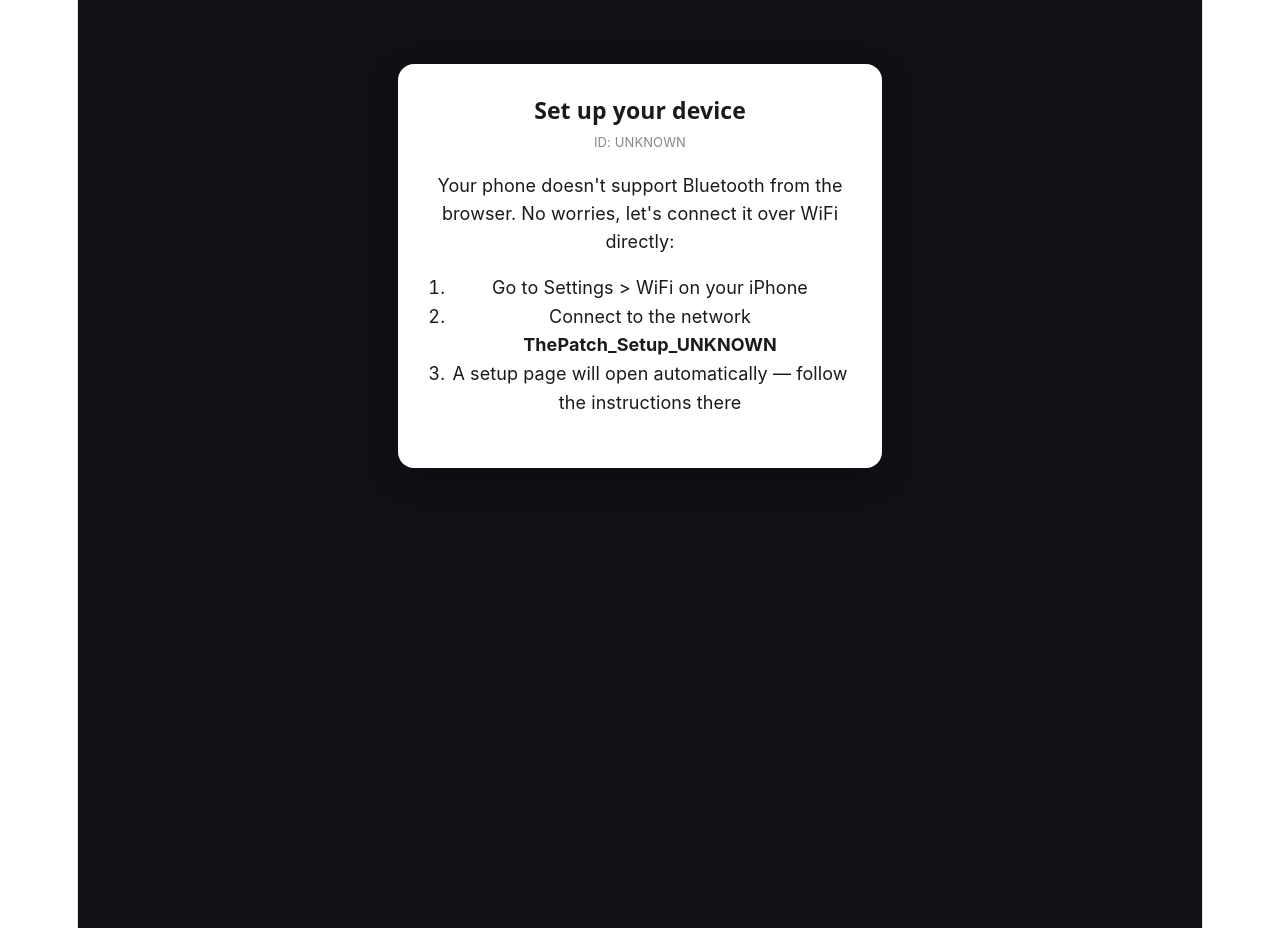
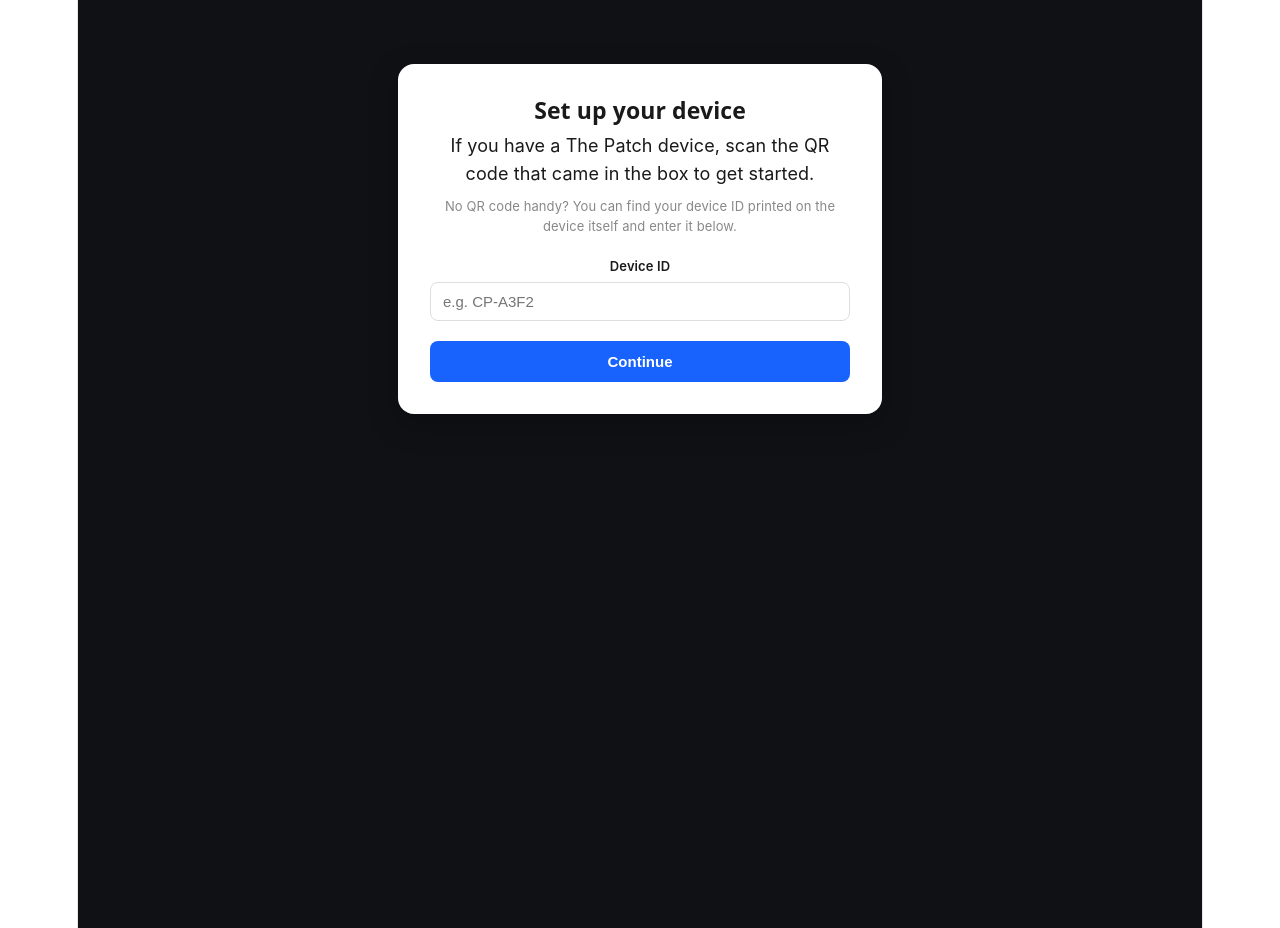
Before and after one commit to AreteusWeb/patch-onboarding, a React (Vite) app: page / in a window 1280 px wide. Built offline with nearby package versions, Linux system fonts and the light colour scheme.

Commit message:
added NO_ID first page

```diff
--- a/src/pages/DeviceSetupPage.jsx
+++ b/src/pages/DeviceSetupPage.jsx
@@ -3,6 +3,9 @@
 // Suggested route in your app: /setup?id=CP-A3F2
 //
 // Flow:
+// 0. If no ?id= in the URL -> show a landing screen prompting the user to
+//    scan their QR code. They can also type their device ID manually as a
+//    fallback (the ID is printed on the device itself).
 // 1. If iPhone / no Web Bluetooth -> show SoftAP fallback instructions
 // 2. If Web Bluetooth is available -> connect over BLE, read nearby WiFi
 //    networks, ask for password, encrypt + send credentials, wait for confirmation.
@@ -21,6 +24,7 @@
 } from "../utils/bleProtocol";
 
 const STEPS = {
+  NO_ID: "no_id",           // landed here without scanning a QR
   START: "start",
   CONNECTING: "connecting",
   SCANNING_WIFI: "scanning_wifi",
@@ -46,14 +50,44 @@
   const [credentialsChar, setCredentialsChar] = useState(null);
   const statusCharRef = useRef(null);
 
+  // Manual device ID input, only used on the NO_ID screen
+  const [manualId, setManualId] = useState("");
+
   useEffect(() => {
     const params = new URLSearchParams(window.location.search);
-    setDeviceId(params.get("id") || "UNKNOWN");
+    const id = params.get("id");
+
+    if (!id) {
+      // No QR was scanned — show the landing/entry screen
+      setStep(STEPS.NO_ID);
+      return;
+    }
+
+    setDeviceId(id);
 
     if (isIOS() || !isWebBluetoothAvailable()) {
       setStep(STEPS.IOS_FALLBACK);
     }
   }, []);
+
+  // Called when the user submits their device ID manually from the NO_ID screen
+  function handleManualId(e) {
+    e.preventDefault();
+    const trimmed = manualId.trim().toUpperCase();
+    if (!trimmed) return;
+    setDeviceId(trimmed);
+
+    // Update the URL so a reload doesn't lose the ID
+    const url = new URL(window.location.href);
+    url.searchParams.set("id", trimmed);
+    window.history.replaceState({}, "", url.toString());
+
+    if (isIOS() || !isWebBluetoothAvailable()) {
+      setStep(STEPS.IOS_FALLBACK);
+    } else {
+      setStep(STEPS.START);
+    }
+  }
 
   async function handleConnect() {
     setErrorMsg("");
@@ -174,8 +208,37 @@
     <div style={styles.page}>
       <div style={styles.card}>
         <h1 style={styles.title}>Set up your device</h1>
-        <p style={styles.deviceId}>ID: {deviceId}</p>
+        {deviceId && <p style={styles.deviceId}>ID: {deviceId}</p>}
 
+        {/* ── No QR scanned: ask them to scan or enter the ID manually ── */}
+        {step === STEPS.NO_ID && (
+          <div>
+            <p style={{ color: "#1a1a1a", marginBottom: 8 }}>
+              If you have a The Patch device, scan the QR code that came in
+              the box to get started.
+            </p>
+            <p style={{ color: "#888", fontSize: 13, marginBottom: 20 }}>
+              No QR code handy? You can find your device ID printed on the
+              device itself and enter it below.
+            </p>
+            <form onSubmit={handleManualId}>
+              <label style={styles.label}>Device ID</label>
+              <input
+                style={styles.input}
+                type="text"
+                placeholder="e.g. CP-A3F2"
+                value={manualId}
+                onChange={(e) => setManualId(e.target.value)}
+                required
+              />
+              <button style={styles.button} type="submit">
+                Continue
+              </button>
+            </form>
+          </div>
+        )}
+
+        {/* ── iPhone / no Web Bluetooth: SoftAP fallback ── */}
         {step === STEPS.IOS_FALLBACK && (
           <div style={{ color: "#1a1a1a" }}>
             <p style={{ color: "#1a1a1a" }}>
@@ -242,7 +305,7 @@
         {step === STEPS.SENDING && <p>Sending credentials...</p>}
 
         {step === STEPS.SUCCESS && (
-          <p style={styles.success}>✅ All set! Your Patch is now connected to WiFi.</p>
+          <p style={styles.success}>All set! Your Patch is now connected to WiFi.</p>
         )}
 
         {step === STEPS.ERROR && (
```
